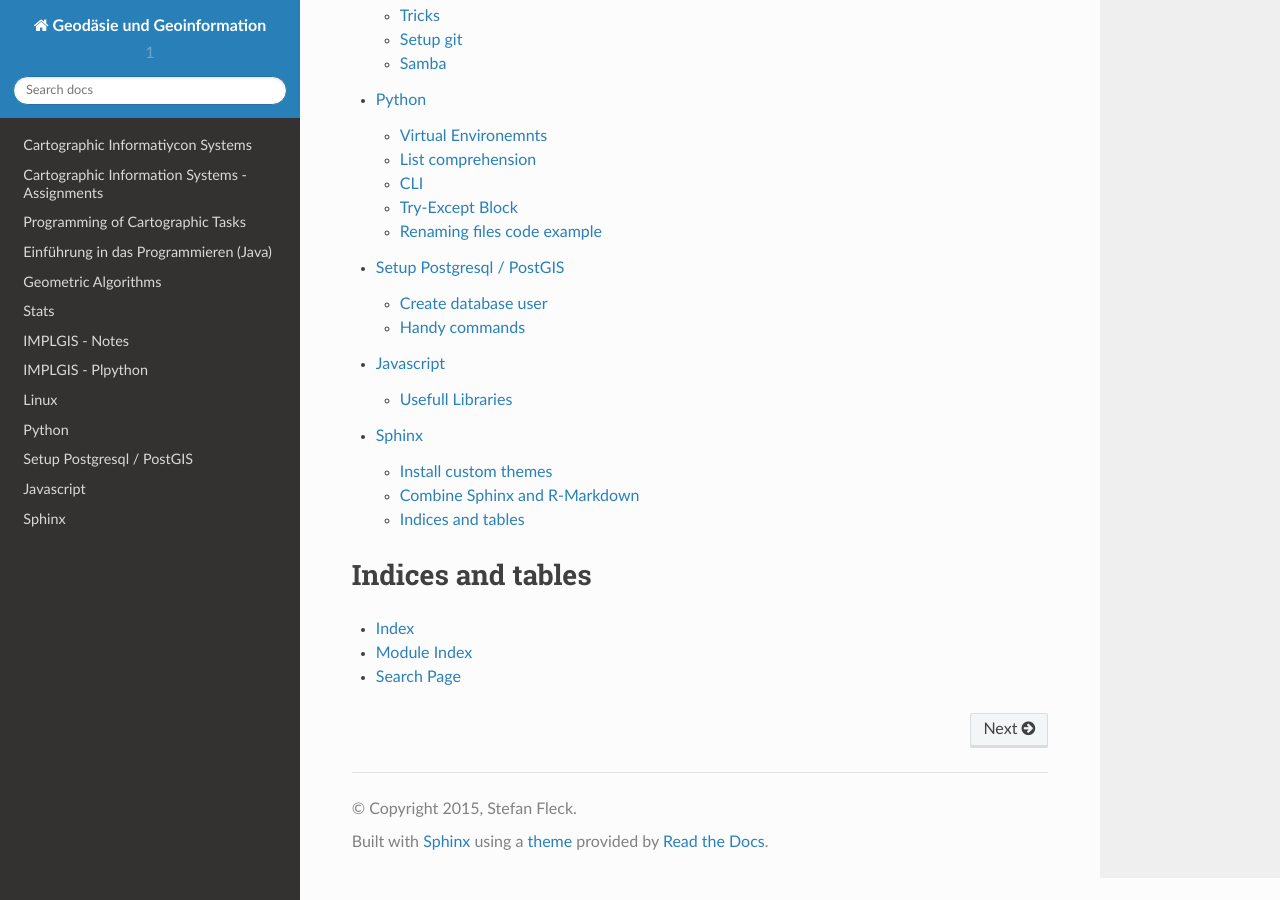
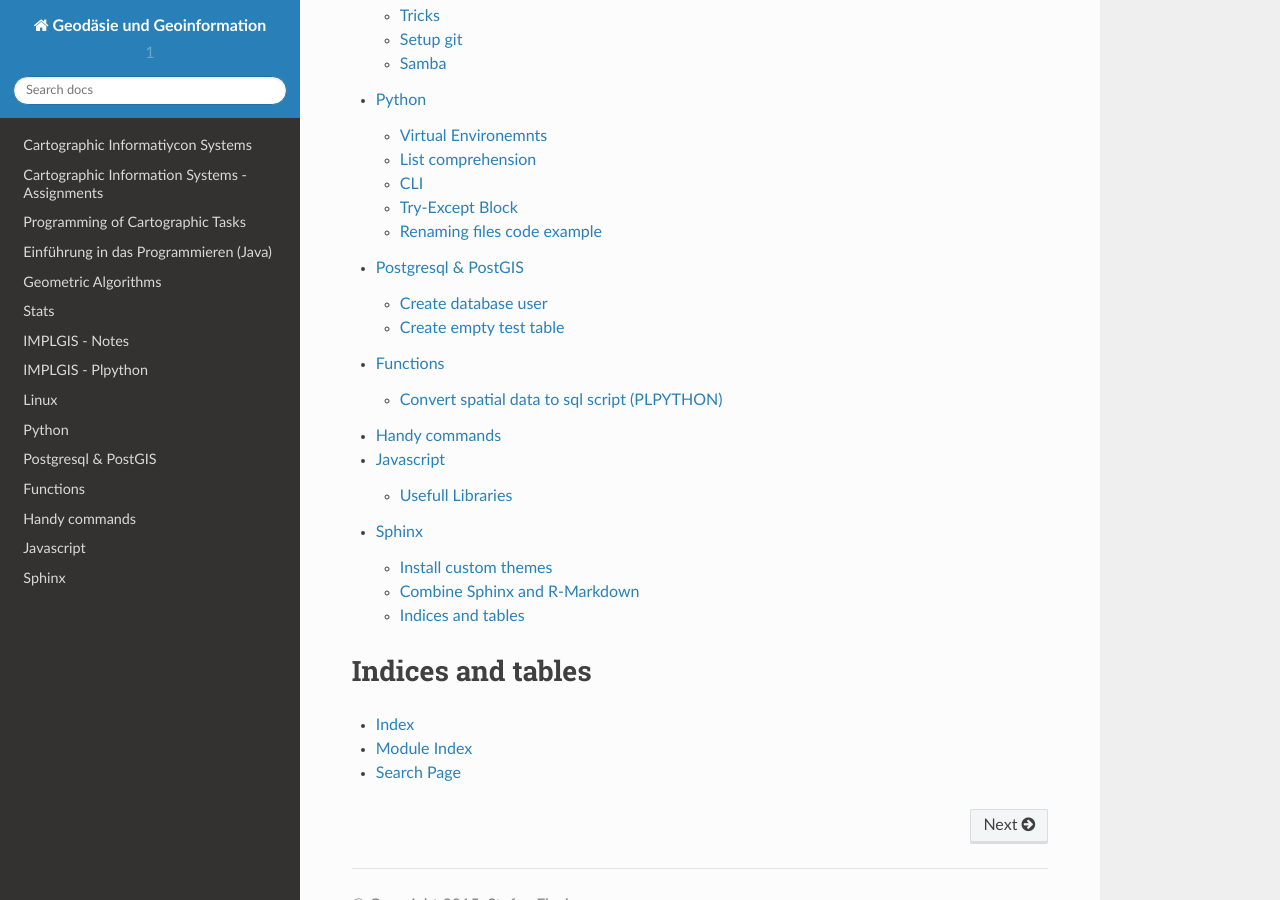
Before and after one commit to hoelk/notes, a Sphinx documentation site: the page built from source/index.rst, in a window 1280 px wide and 900 px high, scrolled down 997 px. Built offline with Sphinx 7.4.7 and the Read the Docs theme 2.0.0, drawn with Linux system fonts in a browser that asks for light colours; pages that are not in the unit, such as notebooks, are missing from menus; some of the changed lines change nothing that is shown.

Commit message:
Added plpython script to convert geometry to sql script

```diff
--- a/source/sql.rst
+++ b/source/sql.rst
@@ -1,5 +1,5 @@
-Setup Postgresql / PostGIS
-==========================
+Postgresql & PostGIS
+====================
 
 
 Create database user
@@ -55,8 +55,93 @@
       -- change password for user
       template1=# ALTER USER tom WITH PASSWORD 'blubb'
 
+
+Create empty test table
+-----------------------
+
+..code-block:: psql
+
+    CREATE TABLE test_set (
+      id       BIGSERIAL PRIMARY KEY, --in automatically incremented id is almost always a good idea
+      geom GEOMETRY --here comes the magic: this column if of type "geometry"
+    );
+
+    INSERT INTO test_set (the_geom)
+    VALUES
+      (st_geomfromtext('LINESTRING(-46 -40, -4 -6, -5 -5, -6 -4, -8 -5, 50 30 )')),
+      (st_geomfromtext('LINESTRING(-3 -10, -10 -5, 17 3, 23 66)')),
+      (st_geomfromtext('LINESTRING(-20 20, -2 0, 15 -15, 65 -1)')),
+      (st_geomfromtext('LINESTRING(-50 -50, -47 46)')),
+      (st_geomfromtext('LINESTRING(70 70, 80 -40, 0 -50 )'));
+
+    INSERT INTO test_set (geom)
+    VALUES
+      (st_geomfromtext('POLYGON((2.40309828723774 1.4684052885979,2.78140531783743 1.1025017671982,3.03567725643723 1.50561581619787,3.03567725643723 1.50561581619787,2.40309828723774 1.4684052885979))')),
+
+Functions
+=========
+
+Convert spatial data to sql script (PLPYTHON)
+---------------------------------------------
+
+.. code-block:: psql
+
+    CREATE OR REPLACE FUNCTION spatial_data_to_sql(input_set text, output_path text default '/tmp/', geometry_column text default 'geom')
+       RETURNS VOID AS
+       $$
+       import os, sys, logging
+       LOG_FILENAME = '/tmp/plpython.log'
+       logging.basicConfig(filename=LOG_FILENAME,level=logging.DEBUG)
+       logging.debug('============================================')
+       logging.debug('python version: %s' % sys.version)
+
+       def delete_content(pfile):
+        pfile.seek(0)
+        pfile.truncate()
+
+       def flatten_plyresult(x):
+         x = x[0]
+         x = x[list(x.keys())[0]]
+         return x
+
+       f = open(output_path + input_set +".sql", 'w')
+
+       delete_content(f)
+
+       logging.debug('writing to %s' % f)
+
+       sql_query = "CREATE TABLE %s (\n  id BIGSERIAL PRIMARY KEY, \n  geom GEOMETRY \n);\n\n" % input_set
+       f.write(sql_query)
+       sql_query = "INSERT INTO %s (geom) \nVALUES\n" % input_set
+       f.write(sql_query)
+
+       sql_query = "SELECT ST_AsText(%s) FROM %s;" %(geometry_column, input_set)
+       cur = plpy.cursor(sql_query)
+
+       spatial_objects = ()
+       while True:
+         row = cur.fetch(1)
+         if not row: break
+         row = flatten_plyresult(row)
+         spatial_objects = spatial_objects + (row ,)
+
+       for i in range(0,len(spatial_objects)):
+         logging.debug(spatial_objects[i])
+         line = "  (st_geomfromtext('%s'))" % spatial_objects[i]
+         if i < len(spatial_objects)-1:
+           line = line + ",\n"
+         else:
+           line = line + ";\n\n"
+         f.write(line)
+       $$
+       LANGUAGE plpython3u;
+
+    select spatial_data_to_sql('test_set');
+
+
+
 Handy commands
---------------
+==============
 
 .. code-block:: bash
 
```
